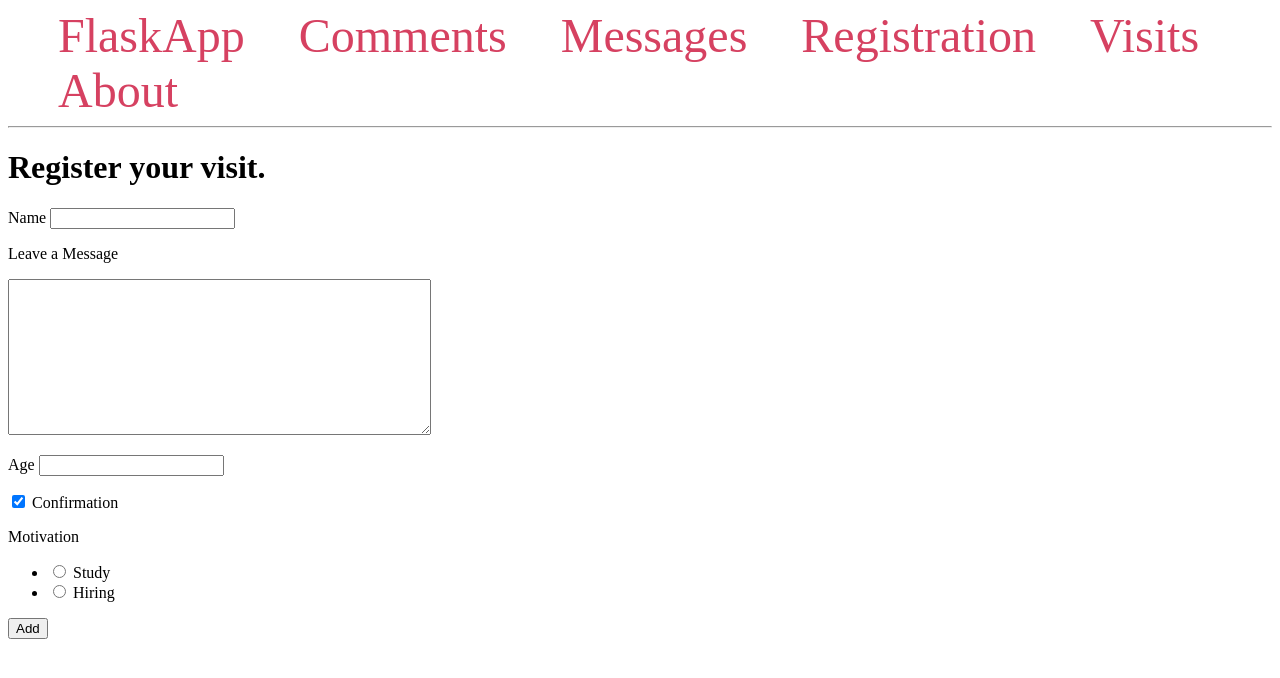
After one commit to Corbanez97/web_forms_flask, a Flask app: page /registration/ in a window 1280 px wide. The commit adds this page. Shown: the top 678 px of the page. Run offline with Flask 2, Linux system fonts and the light colour scheme.

Commit message:
Complete forms page with validation + dict update

```diff
--- a/app.py
+++ b/app.py
@@ -10,6 +10,8 @@ from markupsafe import escape
 import datetime
 from flask import Flask, render_template #render_template to... render... a template... ☜(ﾟヮﾟ☜)
 from flask import request, url_for, flash, redirect
+from application.forms import RegistrationForm ##Import form class created
+
 '''
 *The global request object to access incoming request data
     that will be submitted via the HTML form you built in the last step.
@@ -117,5 +119,30 @@ def create():
             return redirect(url_for('message')) #Python itself redirects you to a url_for. Quite readable
     return render_template('create.html')
 
+records = [
+    {'name': 'Lucas Corbanez',
+        'age': 25,
+            'message': 'This is the first message from the form.',
+                'motivation': 'Study',
+                    'confirmation': True}
+]
+
+@app.route('/registration/', methods = ('GET', 'POST'))
+def registration():
+    form = RegistrationForm()
+    if form.validate_on_submit():
+        records.append({'name': form.name.data,
+                        'message': form.message.data,
+                        'age': form.age.data,
+                        'confirmation': form.confirmation.data,
+                        'motivation': form.motivation.data
+                        })
+        return redirect(url_for('visits'))
+    return render_template('registration.html', form = form)
+
+@app.route('/visits/')
+def visits():
+    return render_template('visits.html', records = records)
+
 if __name__ == '__main__':
     app.run(debug = True)
--- a/application/forms.py
+++ b/application/forms.py
@@ -19,7 +19,7 @@ In the line from wtforms.validators import InputRequired, Length,
                 of a string to ensure it has a minimum number of characters,
                     or that it doesn’t exceed a certain length.
 '''
-from email.policy import default
+
 from flask_wtf import FlaskForm
 from sqlalchemy import Integer
 from wtforms import (StringField, TextAreaField, IntegerField, BooleanField, RadioField)
@@ -33,6 +33,6 @@ class RegistrationForm(FlaskForm):
 
     message = TextAreaField('Leave a Message', validators=[Length(max = 500)])
 
-    motivation = RadioField('Motivation', choices=['Study', 'Hiring', 'Filler'])
+    motivation = RadioField('Motivation', choices=[('Study', 'Study'), ('Hiring', 'Hiring')])
 
     confirmation = BooleanField('Confirmation', default = 'checked')
--- a/requirements.txt
+++ b/requirements.txt
@@ -1,6 +1,6 @@
 Flask==0.10.1
 Flask-SQLAlchemy==2.0
-Flask-WTF==0.10.3
+Flask-WTF
 Jinja2==2.7.3
 MarkupSafe==0.23
 PyMySQL==0.6.3
--- a/templates/base.html
+++ b/templates/base.html
@@ -30,6 +30,8 @@
         <a href= "{{ url_for('index') }}">FlaskApp</a>
         <a href="{{ url_for('comments') }}">Comments</a>
         <a href="{{ url_for('message')}}">Messages</a>
+        <a href="{{ url_for('registration')}}">Registration</a>
+        <a href="{{ url_for('visits')}}">Visits</a>
         <a href="{{ url_for('about') }}">About</a>
     </nav>
     <hr>
--- /dev/null
+++ b/templates/registration.html
@@ -0,0 +1,77 @@
+{% extends 'base.html' %}
+
+{% block content %}
+    <h1>{% block title %} Register your visit.{% endblock %}</h1>
+
+    <form method="POST" action="{{ url_for('registration') }}"> {#form passed via window function registration on app.py#}
+        {{ form.csrf_token }}
+        <p>
+            {{ form.name.label }}
+            {{ form.name(size=20) }}
+        </p>
+
+        {% if form.name.errors %}
+            <ul class="errors">
+                {% for error in form.name.errors %}
+                    <li>{{ error }}</li>
+                {% endfor %}
+            </ul>
+        {% endif %}
+
+        <p>
+            {{ form.message.label }}
+        </p>
+        {{ form.message(rows=10, cols=50) }}
+
+        {% if form.message.errors %}
+            <ul class="errors">
+                {% for error in form.message.errors %}
+                    <li>{{ error }}</li>
+                {% endfor %}
+            </ul>
+        {% endif %}
+
+        <p>
+            {{ form.age.label }}
+            {{ form.age() }}
+        </p>
+
+        {% if form.age.errors %}
+            <ul class="errors">
+                {% for error in form.age.errors %}
+                    <li>{{ error }}</li>
+                {% endfor %}
+            </ul>
+        {% endif %}
+
+        <p>
+            {{ form.confirmation() }} {{ form.confirmation.label }}
+        </p>
+
+        {% if form.confirmation.errors %}
+            <ul class="errors">
+                {% for error in form.confirmation.errors %}
+                    <li>{{ error }}</li>
+                {% endfor %}
+            </ul>
+        {% endif %}
+
+        <p>
+            {{ form.motivation.label }}
+            {{ form.motivation() }}
+        </p>
+
+        {% if form.motivation.errors %}
+            <ul class="errors">
+                {% for error in form.motivation.errors %}
+                    <li>{{ error }}</li>
+                {% endfor %}
+            </ul>
+        {% endif %}
+
+        <p>
+            <input type="submit" value="Add">
+        </p>
+    </form>
+
+{% endblock %}
```
Also changed, not shown: templates/visits.html (added, +19 -0 lines).
